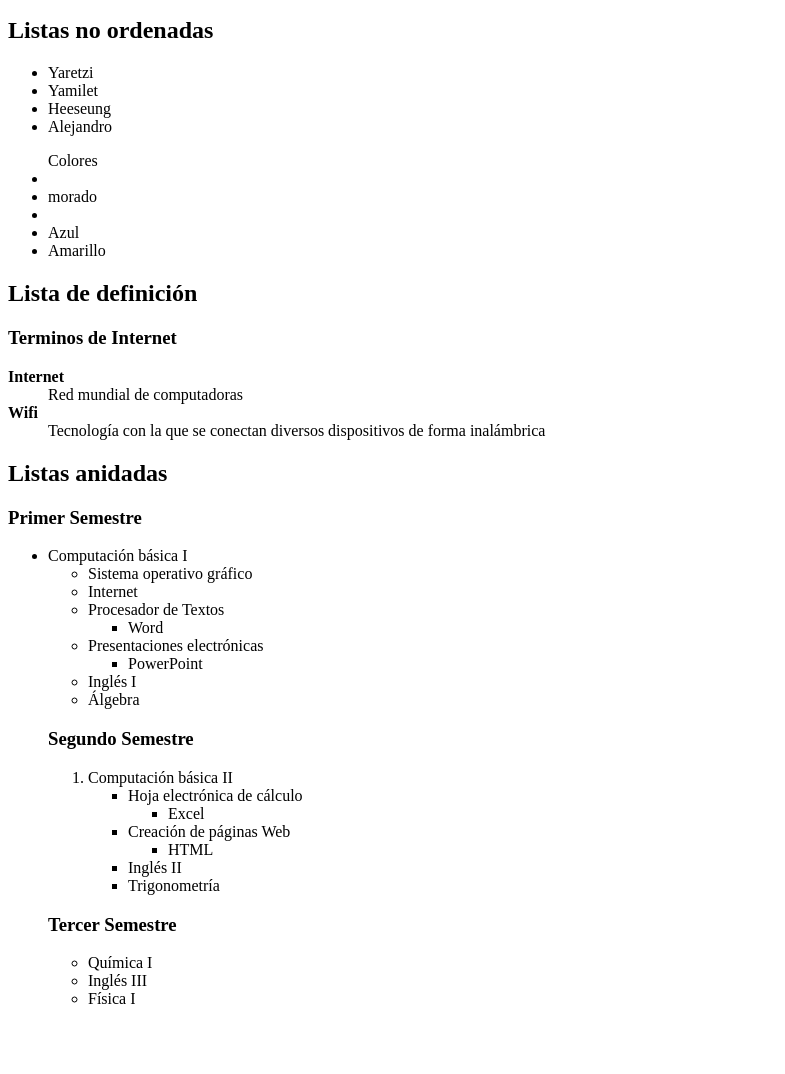
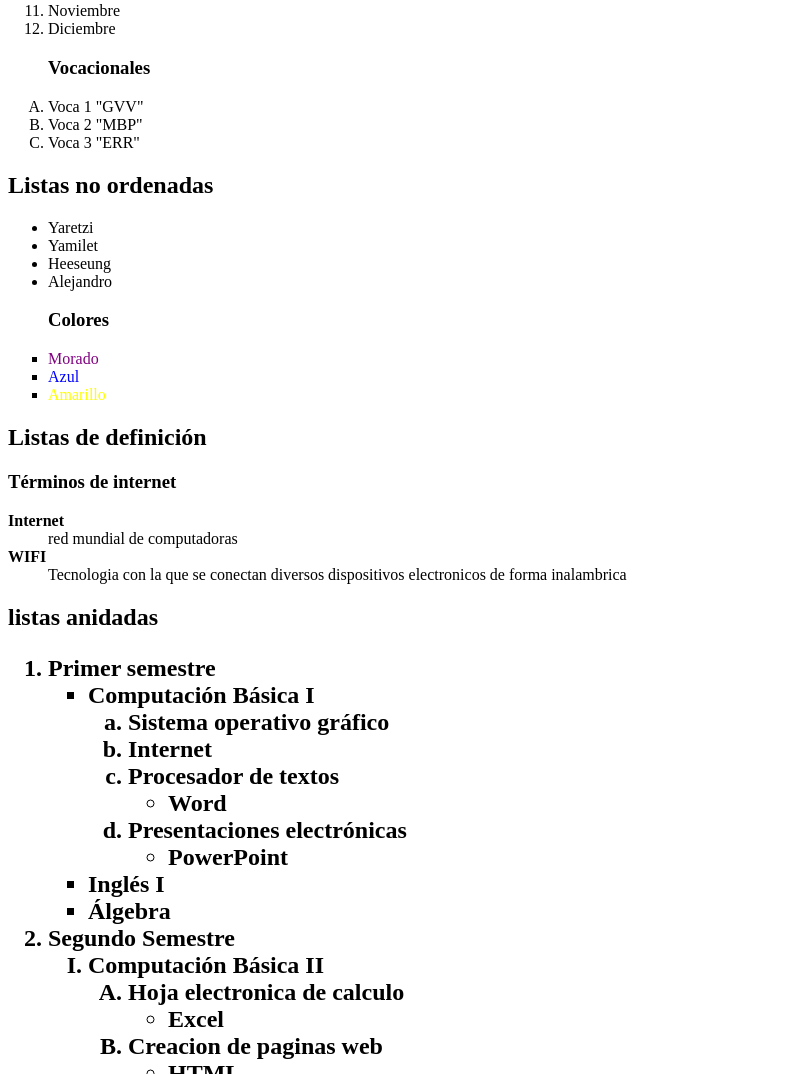
Before and after one commit to issa9002/lyl, a plain HTML site: page index.html in a window 1280 px wide. Shown: the part 721-1795 px from the top of the page, without its empty margins (0-785 px from the left). Drawn offline with Linux system fonts and the light colour scheme.

Commit message:
Update index.html

```diff
--- a/index.html
+++ b/index.html
@@ -1,43 +1,41 @@
 <html>
 <head>
-	<title>Listas y líneas</title>
+<tittle>listas y líneas</tittle>
 </head>
 <body>
-<h1><center>L&iacuteneas</center></h1>
+<h1><center><i><b>Líneas</i></b></center></h1>
 <hr>
-<hr size="5" color="green">
-<hr width="50%" alimg="leftt">
-<hr size="10" color="pink" width="30%" algn="right">
-
-<h1><center>Listas</center></h1>
-
+<hr size=5 color="Green">
+<hr width=50% align="left">
+<hr size=20 color="pink" width=30% align="right"
+<h1><center><font color="Orange" face="Algerian">Listas</font></center></h1>
 <h2>Listas ordenadas</h2>
-
 <ol>
 <li>Mañana</li>
 <li>Tarde</li>
 <li>Noche</li>
 </ol>
-
-<ol><h3> Primer trimestre del año</h3>
+<ol><h3>Primer trimestre del año</h3>
 <li>Enero</li>
-<li>Febrero</li>
+<li>febrero</li>
 <li>Marzo</li>
 </ol>
-
-<ol><h3>Segundo trimestre del año</h3>
-<li value="4">Abril</li>
+<ol><h3>Segundo trimestre de año</h3>
+<li value=4>abril</li>
 <li>Mayo</li>
 <li>Junio</li>
 </ol>
-
-<ol><h3>Tercer trimestre del año</h3>
-<li value="7">Julio</li>
+<ol><h3>Tercer trimestre de año</h3>
+<li value=7>Julio</li>
 <li>Agosto</li>
 <li>Septiembre</li>
 </ol>
-
-<ol tipe="A"<h3>Vocacionales</h3>
+<ol><h3>Cuarto trimestre de año</h3>
+<li value=10>Octubre</li>
+<li>Noviembre</li>
+<li>Diciembre</li>
+</ol>
+<ol type="A"><h3>Vocacionales</h3>
 <li>Voca 1 "GVV"</li>
 <li>Voca 2 "MBP"</li>
 <li>Voca 3 "ERR"</li>
@@ -51,56 +49,66 @@
 <li>Heeseung</li>
 <li>Alejandro</li>
 </ul>
-
-<ul type="square><h3>Colores</h3>
-<li><front color="purple"><li>morado</li></front>
-<li><front color="ble"><li>Azul</li></front>
-<li>Amarillo</li>
+<ul type="square"><h3>Colores</h3>
+<li><font color="Purple">Morado</font></li>
+<li><font color="Blue">Azul</font></li>
+<li><font color="Yellow">Amarillo</font></li>
 </ul>
-
-<h2>Lista de definici&oacuten</h2>
-
-<dl><h3>Terminos de Internet</h3>
-
-<dt><b>Internet</dt></b>
-<dd>Red mundial de computadoras</dd>
-
-<dt><b>Wifi</dt></b>
-<dd>Tecnolog&iacutea con la que se conectan diversos dispositivos de forma inal&aacutembrica</dd>
-
+<h2>Listas de definici&oacuten</h2>
+<dl><h3>T&eacuterminos de internet</h3>
+<dt><b>Internet</b></dt>
+<dd>red mundial de computadoras</dd>
+<dt><b>WIFI</b></dt>
+<dd>Tecnologia con la que se conectan diversos dispositivos electronicos de forma inalambrica</dd>
 </dl>
-
-<h2>Listas anidadas</h2>
-
-<h3>Primer Semestre</h3>
-<ul> <li>Computación básica I<ul>
-<li>Sistema operativo gráfico</li>
- <li>Internet</li>
-<li>Procesador de Textos<ul> <li>Word</li> </ul>
- </li> <li>Presentaciones electrónicas <ul>
- <li>PowerPoint</li> </ul> </li>
-<li>Inglés I</li>
-<li>Álgebra</li>
+<h2>listas anidadas<h2>
+<ol>
+<li>Primer semestre
+<ul type="square">
+<li>Computaci&oacuten B&aacutesica I</li>
+<ol type="a">
+<li>Sistema operativo gr&aacutefico</li>
+<li>Internet</li>
+<li>Procesador de textos
+<ul type="circle">
+<li>Word</li>
 </ul>
-
-<h3>Segundo Semestre</h3>
-<ol> <li>Computación básica II <ul>
- <li>Hoja electrónica de cálculo <ul>
- <li>Excel</li> </ul>
-<li>Creación de páginas Web <ul>
-<li>HTML</li> </ul>
-<li>Inglés II</li>
-<li>Trigonometría</li>
- </ol>
-
-<h3>Tercer Semestre</h3>
-<ul> <li>Química I</li>
-<li>Inglés III</li>
- <li>Física I</li>
- </ul>
-
-<br><br><br><br>
-
-<a href="https://issa9002.github.io/menu_no/"><center><img src="menu.jpg" width=100 heigth=100></center></a>
+</li>
+<li>Presentaciones electr&oacutenicas
+<ul type="circle">
+<li>PowerPoint</li>
+</ul>
+</li>
+</ol>
+<li>Ingl&eacutes I</li>
+<li>&Aacutelgebra</li>
+</ul>
+</li>
+<li>Segundo Semestre
+<ol type="I">
+<li>Computaci&oacuten B&aacutesica II
+<ol type="A">
+<li>Hoja electronica de calculo</li>
+<ul type="circle">
+<li>Excel</li>
+</ul>
+</li>
+<li>Creacion de paginas web
+<ul type="circle">
+<li>HTML</li>
+</ul>
+</li>
+</ol>
+</li>
+<li>Ingles II</li>
+<li>Trigonometria</li>
+</ol>
+</li>
+<li>Tercer semestre</li>
+<ul type="black circle">
+<li>Quimica I</li>
+<li>Ingles III</li>
+<li>Fisica I</li><br>
+<a href="https://issa9002.github.io/indice.1/"><center><img src="menu.jpg" width=100 heigth=100></center></a>
 </body>
 </html>
```
